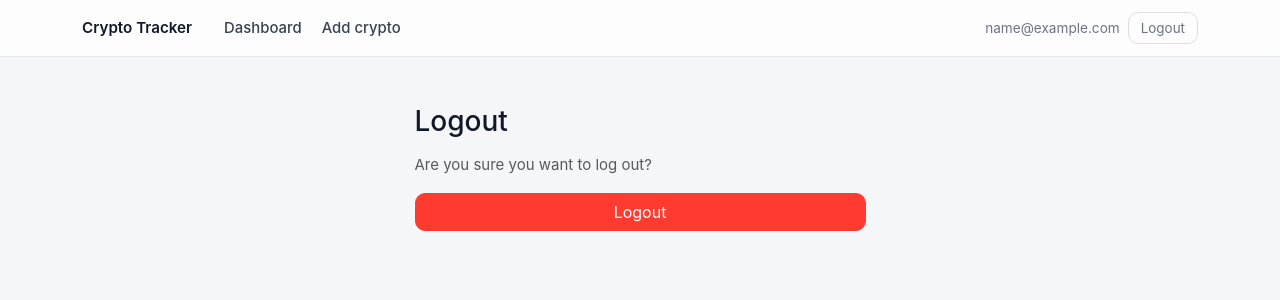
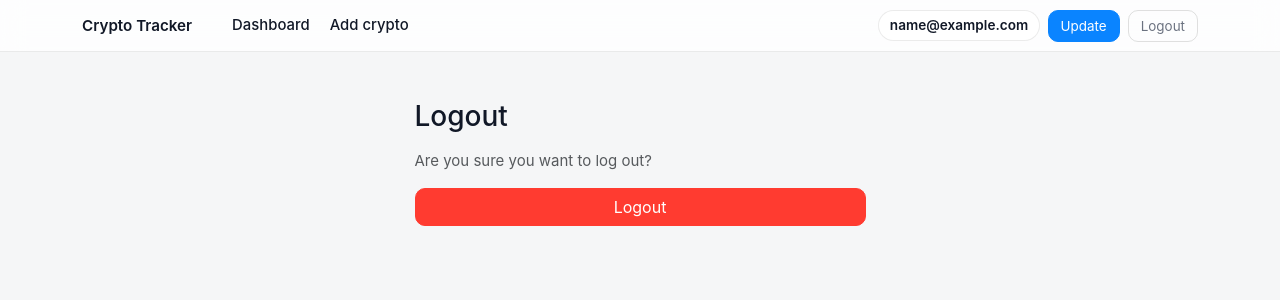
Before and after one commit to nytio/cripto_traker, a Flask app: page /logout in a window 1280 px wide. Shown: the top 300 px of the page. Run offline with Flask 3, Linux system fonts and the light colour scheme; the visitor is signed in with stand-in values (Sample User, id 1); tables that the repository leaves empty hold one stand-in row (values such as "Sample post"); parts of the project's set-up code (start-up, migrations or seed data) failed here and were passed over; some libraries are stand-ins or nearby versions.

Commit message:
Navbar translúcida con énfasis en usuario y acciones

```diff
--- a/web/app/static/css/app.css
+++ b/web/app/static/css/app.css
@@ -59,9 +59,10 @@ a:hover {
 }
 
 .ct-navbar {
-  background: rgba(255, 255, 255, 0.75);
+  background: rgba(255, 255, 255, 0.8);
   border-bottom: 1px solid var(--ct-border);
   backdrop-filter: blur(12px);
+  -webkit-backdrop-filter: blur(12px);
   padding-top: 0.6rem;
   padding-bottom: 0.6rem;
 }
@@ -74,7 +75,7 @@ a:hover {
 }
 
 .ct-navbar .nav-link {
-  color: #374151;
+  color: var(--text);
   border-radius: 999px;
   padding: 0.3rem 0.7rem;
   position: relative;
@@ -83,14 +84,35 @@ a:hover {
   transition: color 0.2s ease, background-color 0.2s ease;
 }
 
+.ct-navbar .nav-link::after {
+  content: "";
+  position: absolute;
+  left: 0.6rem;
+  right: 0.6rem;
+  bottom: 0.15rem;
+  height: 2px;
+  border-radius: 999px;
+  background: rgba(10, 132, 255, 0.35);
+  opacity: 0;
+  transform: scaleX(0.6);
+  transform-origin: center;
+  transition: opacity 0.2s ease, transform 0.2s ease;
+}
+
 .ct-navbar .nav-link:hover,
 .ct-navbar .nav-link:focus {
   color: var(--ct-text);
 }
 
 .ct-navbar .nav-link.active {
-  color: var(--ct-primary);
-  background: rgba(10, 132, 255, 0.12);
+  color: var(--primary);
+}
+
+.ct-navbar .nav-link:hover::after,
+.ct-navbar .nav-link:focus-visible::after,
+.ct-navbar .nav-link.active::after {
+  opacity: 1;
+  transform: scaleX(1);
 }
 
 .ct-navbar .nav-link:focus-visible {
@@ -100,6 +122,15 @@ a:hover {
 
 .ct-navbar .navbar-text {
   font-size: 0.85rem;
+}
+
+.ct-user {
+  padding: 0.25rem 0.65rem;
+  border-radius: 999px;
+  background: rgba(255, 255, 255, 0.6);
+  border: 1px solid var(--ct-border);
+  font-weight: 600;
+  color: var(--text);
 }
 .ct-card {
   background: var(--card);
@@ -219,6 +250,13 @@ a:hover {
     color 0.2s ease, box-shadow 0.2s ease;
 }
 
+.ct-toolbar-btn {
+  border-radius: 10px;
+}
+
+.ct-toolbar-btn:focus-visible {
+  box-shadow: 0 0 0 0.2rem rgba(10, 132, 255, 0.2);
+}
 .btn:focus-visible {
   box-shadow: 0 0 0 0.2rem rgba(10, 132, 255, 0.2);
 }
--- a/web/app/templates/base.html
+++ b/web/app/templates/base.html
@@ -11,29 +11,37 @@
     <link rel="stylesheet" href="{{ url_for('static', filename='css/app.css') }}">
   </head>
   <body class="ct-body" style="--bg: #f5f6f7; --font-sans: -apple-system, 'SF Pro Display', 'Inter', system-ui;">
-    <nav class="navbar navbar-expand-lg navbar-light ct-navbar">
-      <div class="container-xl">
-        <a class="navbar-brand" href="{{ url_for('dashboard.index') }}">Crypto Tracker</a>
-        <div class="navbar-nav gap-1 ms-2 me-auto align-items-lg-center">
+    <nav class="navbar navbar-expand-lg navbar-light ct-navbar sticky-top">
+      <div class="container-xl d-flex align-items-center justify-content-between gap-3">
+        <div class="d-flex align-items-center gap-3">
+          <a class="navbar-brand" href="{{ url_for('dashboard.index') }}">Crypto Tracker</a>
           {% if current_user %}
             {% set dashboard_active = request.endpoint == 'dashboard.index' %}
             {% set add_active = request.endpoint == 'cryptos.new_crypto' %}
-            <a class="nav-link{% if dashboard_active %} active{% endif %}" {% if dashboard_active %}aria-current="page"{% endif %} href="{{ url_for('dashboard.index') }}">Dashboard</a>
-            <a class="nav-link{% if add_active %} active{% endif %}" {% if add_active %}aria-current="page"{% endif %} href="{{ url_for('cryptos.new_crypto') }}">Add crypto</a>
+            <div class="navbar-nav ct-nav-actions gap-1 align-items-center">
+              <a class="nav-link{% if dashboard_active %} active{% endif %}" {% if dashboard_active %}aria-current="page"{% endif %} href="{{ url_for('dashboard.index') }}">Dashboard</a>
+              <a class="nav-link{% if add_active %} active{% endif %}" {% if add_active %}aria-current="page"{% endif %} href="{{ url_for('cryptos.new_crypto') }}">Add crypto</a>
+            </div>
           {% endif %}
         </div>
         <div class="d-flex align-items-center gap-2">
           {% if current_user %}
-            <span class="navbar-text ct-muted d-none d-sm-inline">
+            <span class="navbar-text ct-user d-none d-sm-inline">
               {{ current_user.email }}
             </span>
+            <form method="post" action="{{ url_for('prices.update_prices') }}" data-loading="1">
+              <input type="hidden" name="csrf_token" value="{{ csrf_token() }}">
+              <button type="submit" class="btn btn-sm btn-primary ct-toolbar-btn" data-loading-text="Updating..." data-loading-spinner="1">
+                Update
+              </button>
+            </form>
             <form method="post" action="{{ url_for('auth.logout_post') }}">
               <input type="hidden" name="csrf_token" value="{{ csrf_token() }}">
-              <button type="submit" class="btn btn-sm btn-outline-secondary">Logout</button>
+              <button type="submit" class="btn btn-sm btn-outline-secondary ct-toolbar-btn">Logout</button>
             </form>
           {% else %}
-            <a class="btn btn-sm btn-outline-secondary" href="{{ url_for('auth.login') }}">Login</a>
-            <a class="btn btn-sm btn-primary" href="{{ url_for('auth.register') }}">Create account</a>
+            <a class="btn btn-sm btn-outline-secondary ct-toolbar-btn" href="{{ url_for('auth.login') }}">Login</a>
+            <a class="btn btn-sm btn-primary ct-toolbar-btn" href="{{ url_for('auth.register') }}">Create account</a>
           {% endif %}
         </div>
       </div>
```
